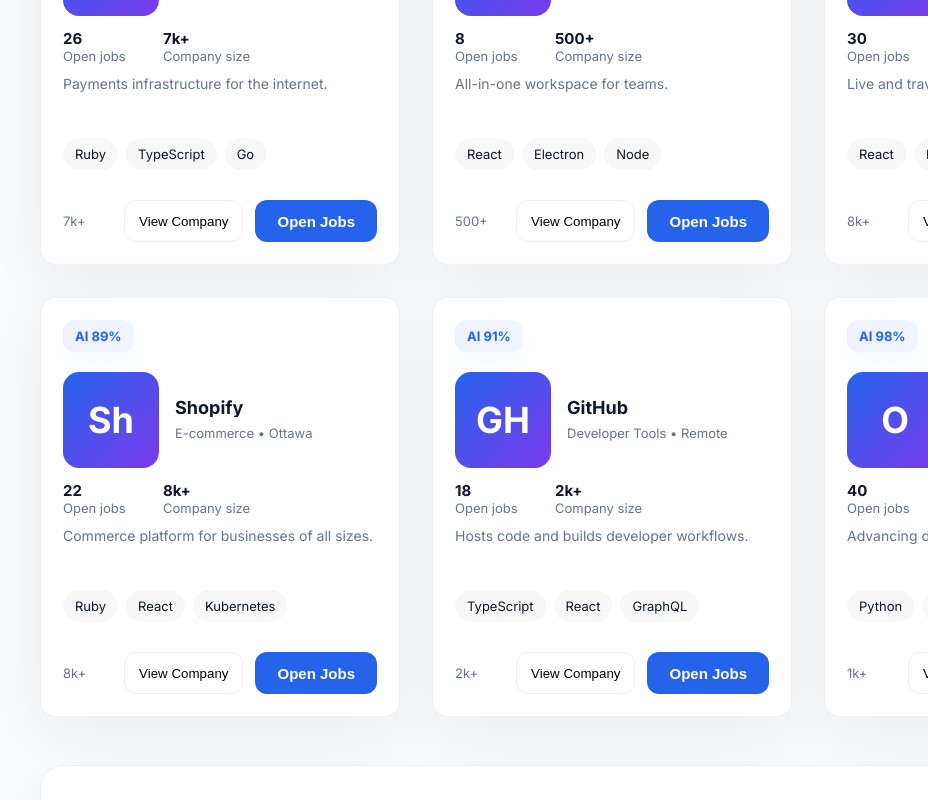
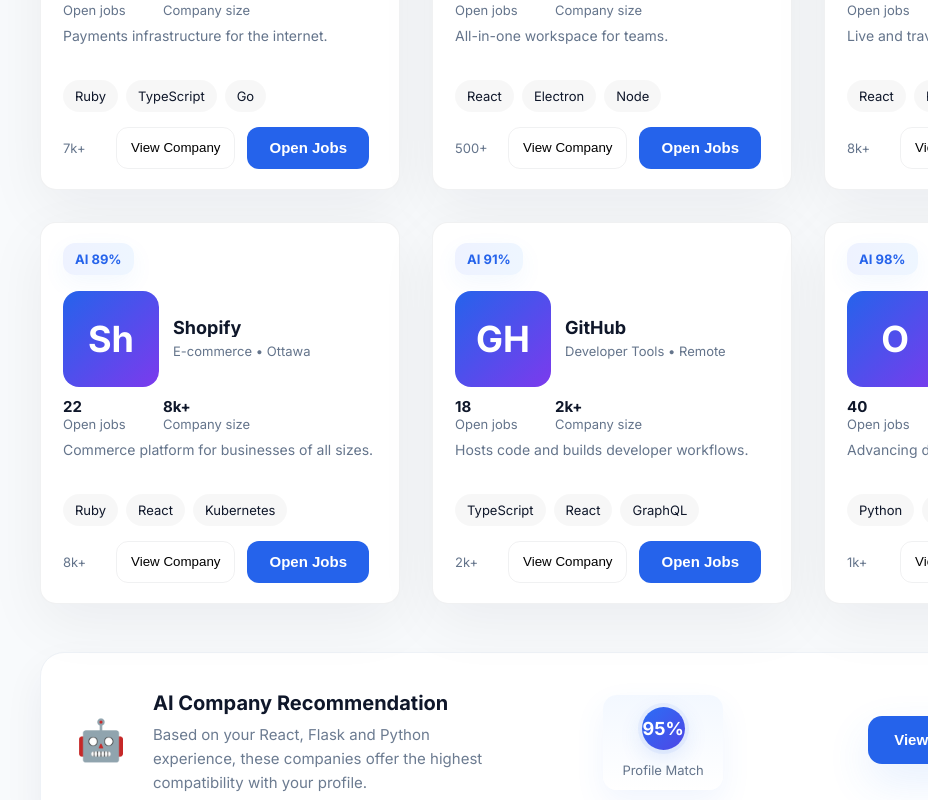
Before and after one commit to beatriz24BCN/SkillBridge, a React (Vite) app: page /companies in a window 1280 px wide. Shown: the part 1420-2220 px from the top of the page, without its empty margins (352-1280 px from the left). Built offline with nearby package versions, Linux system fonts and the light colour scheme.

Commit message:
feat: finalize premium UI polish for Home, Jobs and Companies

```diff
--- a/src/components/CompanyCard/CompanyCard.css
+++ b/src/components/CompanyCard/CompanyCard.css
@@ -1,24 +1,24 @@
-.company-card{background:var(--white);border:1px solid rgba(15,23,42,0.06);border-radius:16px;padding:22px;box-shadow:0 18px 60px rgba(15,23,42,0.06);display:flex;flex-direction:column;gap:12px;transition:transform .26s cubic-bezier(.2,.9,.2,1),box-shadow .26s;height:100%;min-height:420px}
+.company-card{background:var(--white);border:1px solid rgba(15,23,42,0.06);border-radius:16px;padding:20px 22px;box-shadow:0 18px 60px rgba(15,23,42,0.06);display:flex;flex-direction:column;gap:10px;transition:transform .26s cubic-bezier(.2,.9,.2,1),box-shadow .26s;height:100%;min-height:382px}
 .company-card:hover{transform:translateY(-10px) scale(1.01);box-shadow:0 50px 140px rgba(15,23,42,0.12)}
-.card-badges{display:flex;justify-content:space-between;gap:10px;margin-bottom:8px}
+.card-badges{display:flex;justify-content:space-between;gap:10px;margin-bottom:6px}
 .ai-badge{background:linear-gradient(90deg,#eef2ff,#eef6ff);color:var(--primary);padding:8px 12px;border-radius:12px;font-weight:900;font-size:13px;box-shadow:0 8px 24px rgba(59,130,246,0.06)}
 .hiring-badge{background:linear-gradient(90deg,#fff7ed,#fff1f2);color:#b91c1c;padding:8px 12px;border-radius:12px;font-weight:900;font-size:13px;box-shadow:0 8px 24px rgba(234,88,12,0.04)}
-.company-card-inner{display:flex;flex-direction:column;gap:12px;flex:1}
-.company-card-top{display:flex;gap:16px;align-items:center;min-height:92px}
+.company-card-inner{display:flex;flex-direction:column;gap:10px;flex:1}
+.company-card-top{display:flex;gap:14px;align-items:center;min-height:86px}
 .company-logo{width:96px;height:96px;border-radius:16px;background:linear-gradient(135deg,#2563EB,#7C3AED);display:flex;align-items:center;justify-content:center;color:#fff;font-weight:900;font-size:36px;flex:0 0 96px}
 .company-head{flex:1;min-width:0}
 .company-name{margin:0;font-size:18px;font-weight:900;color:var(--text-dark);line-height:1.04;display:-webkit-box;-webkit-line-clamp:2;-webkit-box-orient:vertical;overflow:hidden;text-overflow:ellipsis}
-.company-meta{color:var(--text-muted);font-size:13px;margin-top:8px}
-.company-body{display:flex;flex-direction:column;gap:10px}
-.company-stats-row{display:flex;gap:12px;justify-content:flex-start;min-height:36px;align-items:center}
+.company-meta{color:var(--text-muted);font-size:13px;margin-top:6px}
+.company-body{display:flex;flex-direction:column;gap:8px}
+.company-stats-row{display:flex;gap:12px;justify-content:flex-start;min-height:32px;align-items:center}
 .company-stats-row .stat{display:flex;flex-direction:column;font-size:13px;color:var(--text-muted);min-width:88px}
 .company-stats-row .stat strong{color:var(--text-dark);font-size:15px}
-.company-desc{margin:0;color:var(--text-muted);font-size:14px;line-height:1.4;display:-webkit-box;-webkit-line-clamp:2;-webkit-box-orient:vertical;overflow:hidden;text-overflow:ellipsis;min-height:48px}
-.tech-list{display:flex;gap:8px;flex-wrap:wrap;margin-top:6px;min-height:32px;align-items:center}
+.company-desc{margin:0;color:var(--text-muted);font-size:14px;line-height:1.4;display:-webkit-box;line-clamp:2;-webkit-line-clamp:2;-webkit-box-orient:vertical;overflow:hidden;text-overflow:ellipsis;min-height:42px}
+.tech-list{display:flex;gap:8px;flex-wrap:wrap;margin-top:4px;min-height:28px;align-items:center}
 .tech-chip{background:rgba(2,6,23,0.03);padding:8px 12px;border-radius:999px;font-size:13px}
-.company-footer{display:flex;justify-content:space-between;align-items:center;margin-top:auto;padding-top:6px}
+.company-footer{display:flex;justify-content:space-between;align-items:center;margin-top:auto;padding-top:4px}
 .footer-left .size-label{color:var(--text-muted);font-size:13px}
-.footer-actions{display:flex;gap:12px}
+.footer-actions{display:flex;gap:12px;margin-left:8px;margin-right:8px}
 .company-footer .btn-ghost{background:transparent;border:1px solid rgba(15,23,42,0.06);padding:8px 14px;border-radius:12px;display:flex;align-items:center;justify-content:center;min-height:40px}
 .company-footer .btn-primary.small{padding:12px 22px;border-radius:12px;display:flex;align-items:center;justify-content:center;min-width:120px;min-height:42px}
 
--- a/src/components/Hero/Hero.jsx
+++ b/src/components/Hero/Hero.jsx
@@ -49,21 +49,11 @@
           <div className="card card-2">
             <div className="card-title">Interview Scheduled</div>
             <div className="card-meta">Tomorrow • 10:00 AM</div>
-            <div className="card-icon" aria-hidden>
-              <svg width="18" height="18" viewBox="0 0 24 24" fill="none" xmlns="http://www.w3.org/2000/svg">
-                <path d="M7 11H17M7 15H17M8 3V5M16 3V5M3 7H21V19C21 20.1046 20.1046 21 19 21H5C3.89543 21 3 20.1046 3 19V7Z" stroke="currentColor" strokeWidth="1.5" strokeLinecap="round" strokeLinejoin="round"/>
-              </svg>
-            </div>
           </div>
 
           <div className="card card-3">
             <div className="card-title">AI Recommendation</div>
             <div className="card-meta">5 new opportunities found.</div>
-            <div className="card-icon" aria-hidden>
-              <svg width="18" height="18" viewBox="0 0 24 24" fill="none" xmlns="http://www.w3.org/2000/svg">
-                <path d="M12 2L13.545 8.455L20 10L13.545 11.545L12 18L10.455 11.545L4 10L10.455 8.455L12 2Z" fill="currentColor"/>
-              </svg>
-            </div>
           </div>
 
           <div className="card card-4">
--- a/src/pages/Companies.css
+++ b/src/pages/Companies.css
@@ -39,7 +39,8 @@
 .featured-desc{color:var(--text-muted);margin:12px 0;font-size:15px}
 .featured-actions{display:flex;gap:16px;margin-top:16px}
 .featured-actions .btn-primary{padding:14px 22px;border-radius:12px;box-shadow:0 16px 40px rgba(37,99,235,0.14);font-weight:900}
-.featured-actions .btn-ghost{padding:12px 20px;border-radius:12px;border:1px solid rgba(15,23,42,0.06)}
+.featured-actions .btn-ghost{padding:14px 28px;border-radius:14px;border:1px solid var(--primary);background:#fff;color:var(--primary);font-weight:600;display:flex;align-items:center;justify-content:center;line-height:1.2;box-shadow:0 10px 24px rgba(37,99,235,0.10);transition:background-color .22s ease,border-color .22s ease,color .22s ease,box-shadow .22s ease}
+.featured-actions .btn-ghost:hover{background:#fff;border-color:var(--primary);color:var(--primary);box-shadow:0 10px 24px rgba(37,99,235,0.10)}
 
 .companies-grid{display:grid;grid-template-columns:repeat(3,minmax(360px,1fr));gap:32px;margin-top:24px}
 
@@ -53,10 +54,10 @@
 .ai-title{font-size:20px;margin:0;font-weight:900}
 .ai-sub{margin:8px 0 0;color:var(--text-muted);font-size:15px;line-height:1.6;max-width:520px}
 .ai-center{display:flex;justify-content:center;align-items:center;justify-self:center}
-.ai-panel .ai-match-badge{display:flex;flex-direction:column;align-items:center;padding:12px 16px;background:linear-gradient(180deg,#f3f8ff,#ffffff);border-radius:14px;box-shadow:0 12px 30px rgba(59,130,246,0.08);min-width:120px}
-.ai-panel .ai-match-num{font-size:34px;font-weight:900;color:var(--primary);line-height:1}
-.ai-panel .ai-match-label{font-size:13px;color:var(--text-muted);margin-top:12px}
-.ai-right{display:flex;justify-content:center;align-items:center;padding-left:12px;padding-right:8px}
+.ai-panel .ai-match-badge{display:flex;flex-direction:column;align-items:center;justify-content:center;text-align:center;padding:12px 16px;background:linear-gradient(180deg,#f3f8ff,#ffffff);border-radius:14px;box-shadow:0 12px 30px rgba(59,130,246,0.08);min-width:120px}
+.ai-panel .ai-match-num{width:43px;height:43px;display:flex;align-items:center;justify-content:center;padding:0;border-radius:50%;font-size:18px;font-weight:900;color:#fff;line-height:1;background:linear-gradient(135deg,#2b6ef6,#4f46e5);box-shadow:0 8px 24px rgba(37,99,235,0.14),0 0 0 4px rgba(37,99,235,0.06)}
+.ai-panel .ai-match-label{font-size:13px;color:var(--text-muted);margin-top:6px}
+.ai-right{display:flex;justify-content:center;align-items:center;padding-left:26px;padding-right:8px}
 .ai-right .btn-primary{display:flex;align-items:center;justify-content:center;padding:14px 26px;border-radius:14px;box-shadow:0 18px 44px rgba(59,130,246,0.12);font-weight:900;min-height:48px;line-height:1.2;transition:transform .25s ease,box-shadow .25s ease}
 .ai-panel:hover{transform:translateY(-3px);box-shadow:0 36px 120px rgba(14,30,60,0.10)}
 
```
